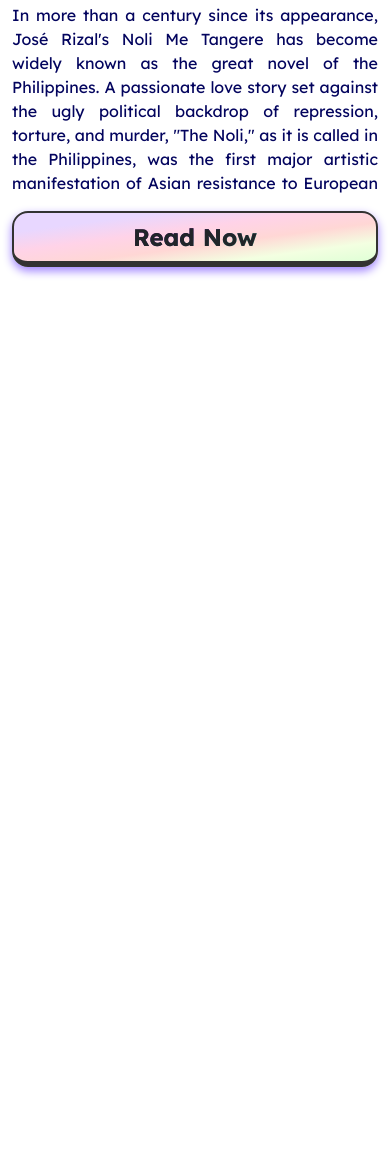
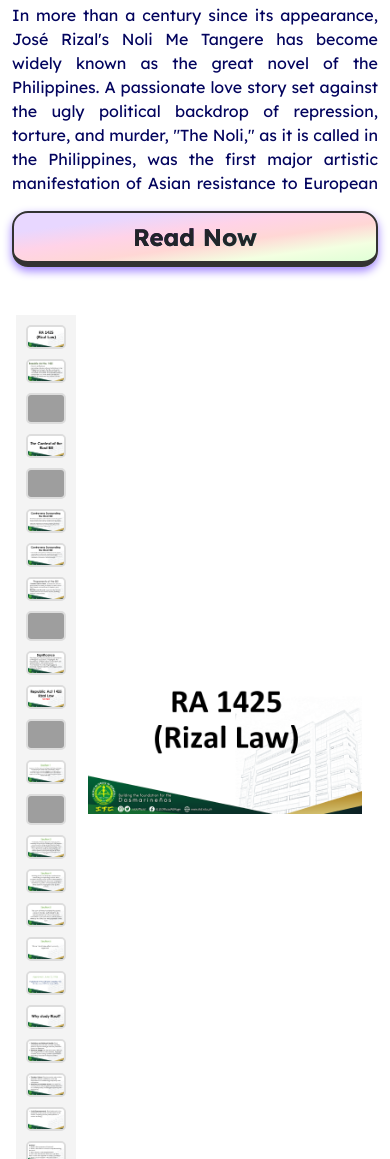
Before and after one commit to labatete-johnkenneth/Rizal, a plain HTML site: page index.html in a window 390 px wide. Shown: the part 2728-3887 px from the top of the page. Before the commit the page ends 3043 px from the top, so only its background shows below. Drawn offline with Linux system fonts and the light colour scheme; grey boxes are pictures that could not be loaded.

Commit message:
Unhide Ppt/Notes to Mobile

```diff
--- a/index.html
+++ b/index.html
@@ -467,7 +467,7 @@ Philippine identity, according to the filmmakers (01:27:00). His work and sacrif
     </div>
     <hr class="d-none d-sm-none d-md-none d-lg-block d-xl-block d-xxl-block my-5">
     <div class="container-fluid">
-      <div class="d-none d-sm-none d-md-none d-lg-flex d-xl-flex d-xxl-flex row">
+      <div class="row">
 	<section class="col-1 block-quote"></section>
 	<section class="col-11 container-fluid">
           <section class="row">
```
